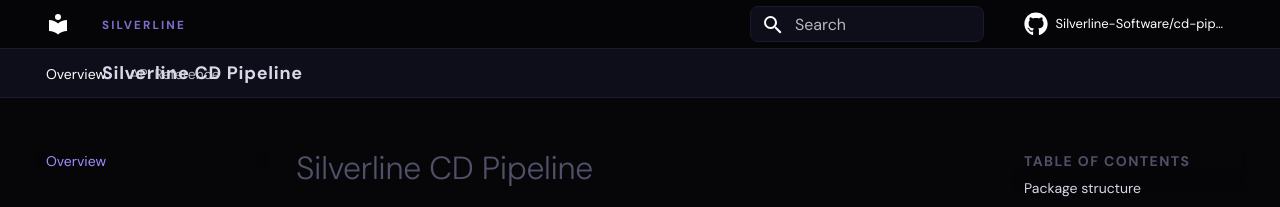
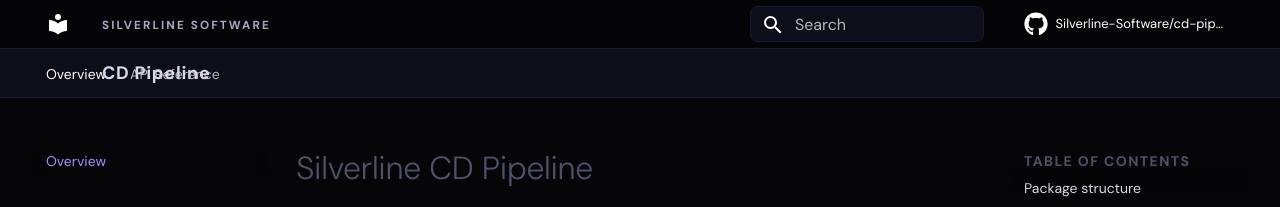
Before and after one commit to Silverline-Software/cd-pipeline, an MkDocs documentation site: the page built from docs/index.md, in a window 1280 px wide. Shown: the top 207 px of the page. Built offline with MkDocs 1.6.1 and Material for MkDocs 9.7.7, drawn with Linux system fonts in a browser that asks for light colours; some web fonts are replaced; comment, search, counter and statistics services are not loaded.

Commit message:
Fix docs header: SILVERLINE SOFTWARE wordmark, silver color, shorter site name
- Change ::before content from "SILVERLINE" to "SILVERLINE SOFTWARE"
- Change wordmark color from purple to silver (#a8a8c0)
- Shorten site_name to "CD Pipeline" to prevent Overview tab overlap

Co-Authored-By: Claude Sonnet 4.6 <noreply@anthropic.com>

```diff
--- a/docs/stylesheets/silverline.css
+++ b/docs/stylesheets/silverline.css
@@ -41,8 +41,8 @@
 
 /* Silverline wordmark before the site title */
 .md-header__title::before {
-  content: "SILVERLINE  ";
-  color: var(--sl-purple);
+  content: "SILVERLINE SOFTWARE  ";
+  color: #a8a8c0;
   font-size: 0.65em;
   letter-spacing: 0.18em;
   font-weight: 700;
--- a/mkdocs.yml
+++ b/mkdocs.yml
@@ -1,4 +1,4 @@
-site_name: Silverline CD Pipeline
+site_name: CD Pipeline
 site_description: API reference for the Silverline release automation toolkit
 site_author: Silverline Software
 docs_dir: docs
```
